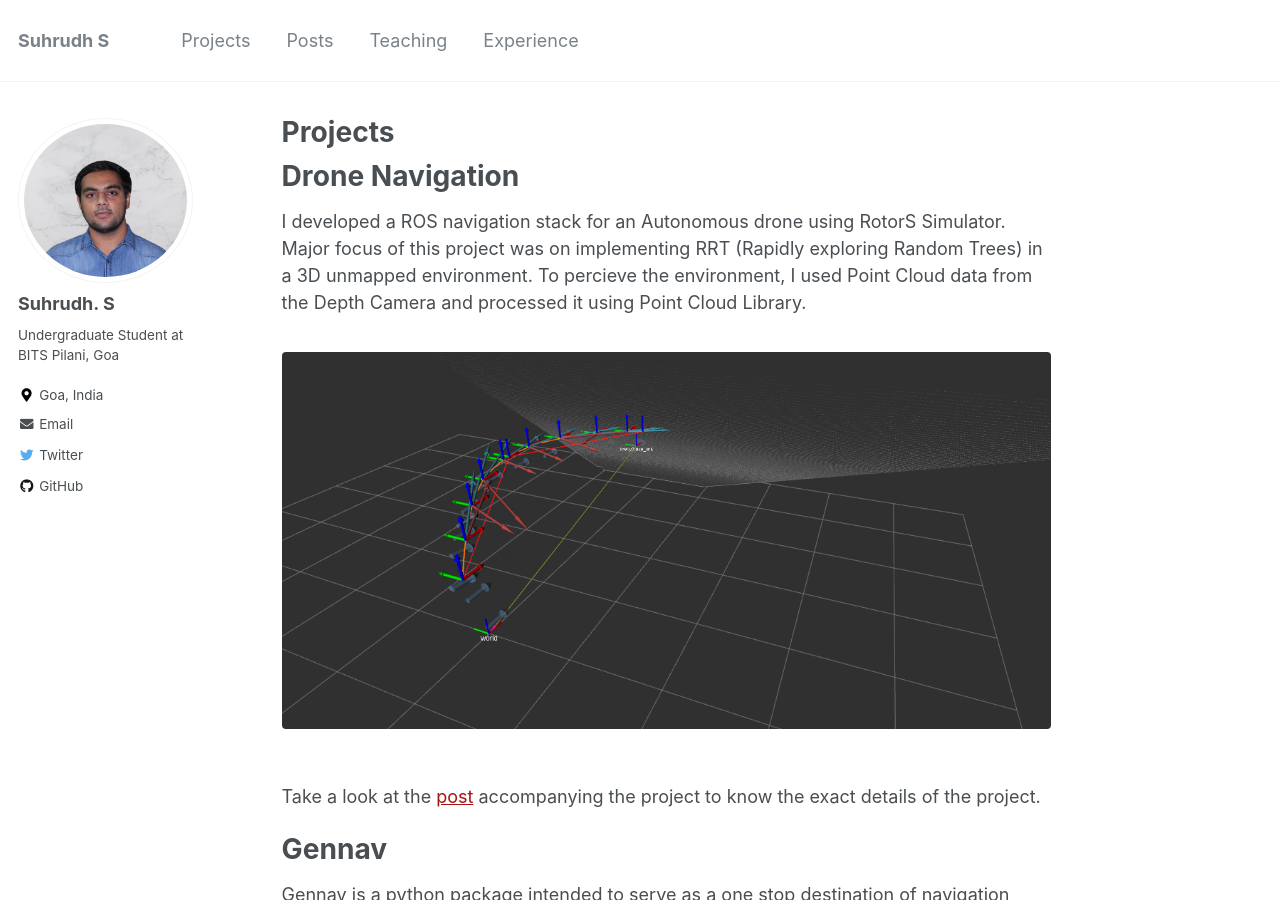
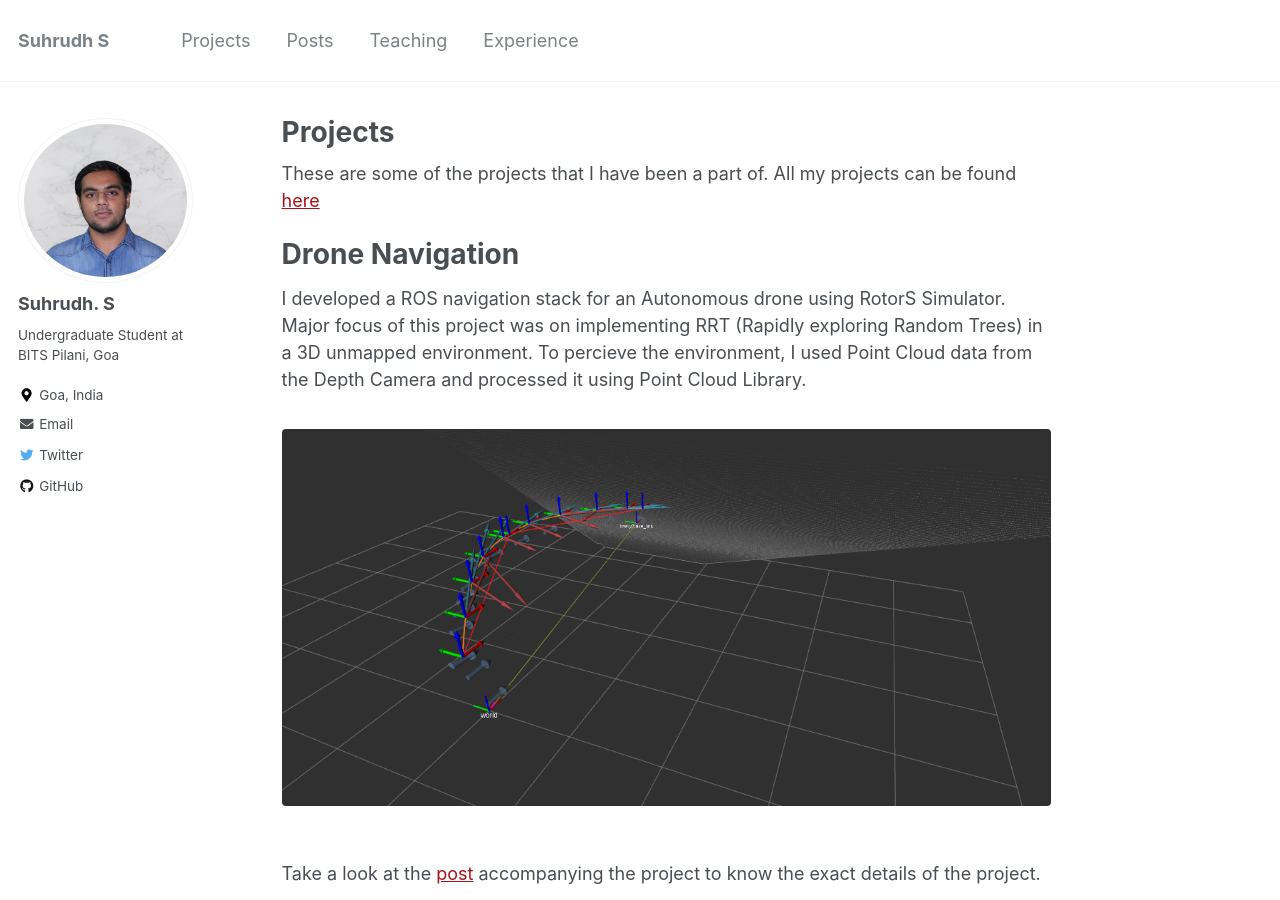
Before and after one commit to SuhrudhSarathy/SuhrudhSarathy.github.io, a Jekyll site: the page built from _pages/software.md, in a window 1280 px wide and 900 px high. Built offline with Jekyll 4.4.1, drawn with Linux system fonts in a browser that asks for light colours.

Commit message:
added github

```diff
--- a/_pages/software.md
+++ b/_pages/software.md
@@ -9,6 +9,7 @@ gallery:
 header:
   og_image: "software/spatial_weighting.png"
 ---
+These are some of the projects that I have been a part of. All my projects can be found [here](https://github.com/SuhrudhSarathy)
 
 # Drone Navigation
 
```
